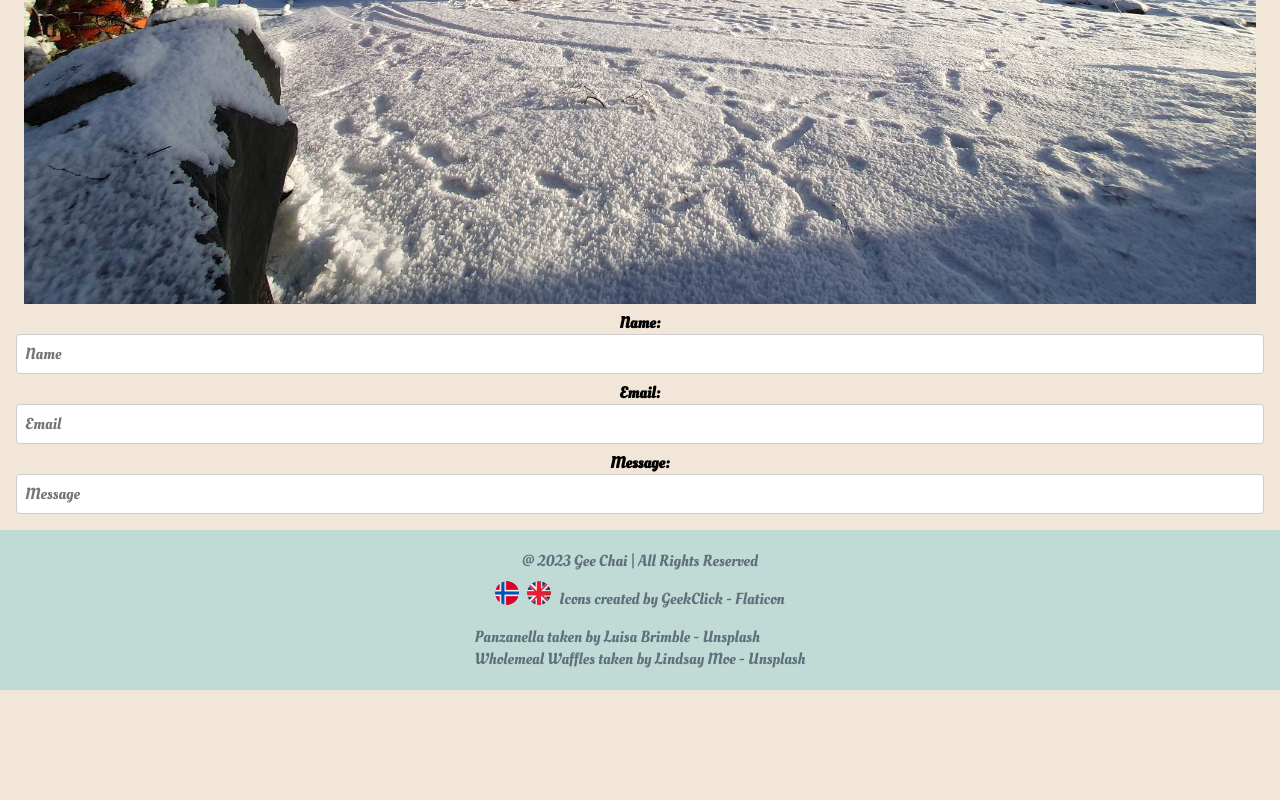
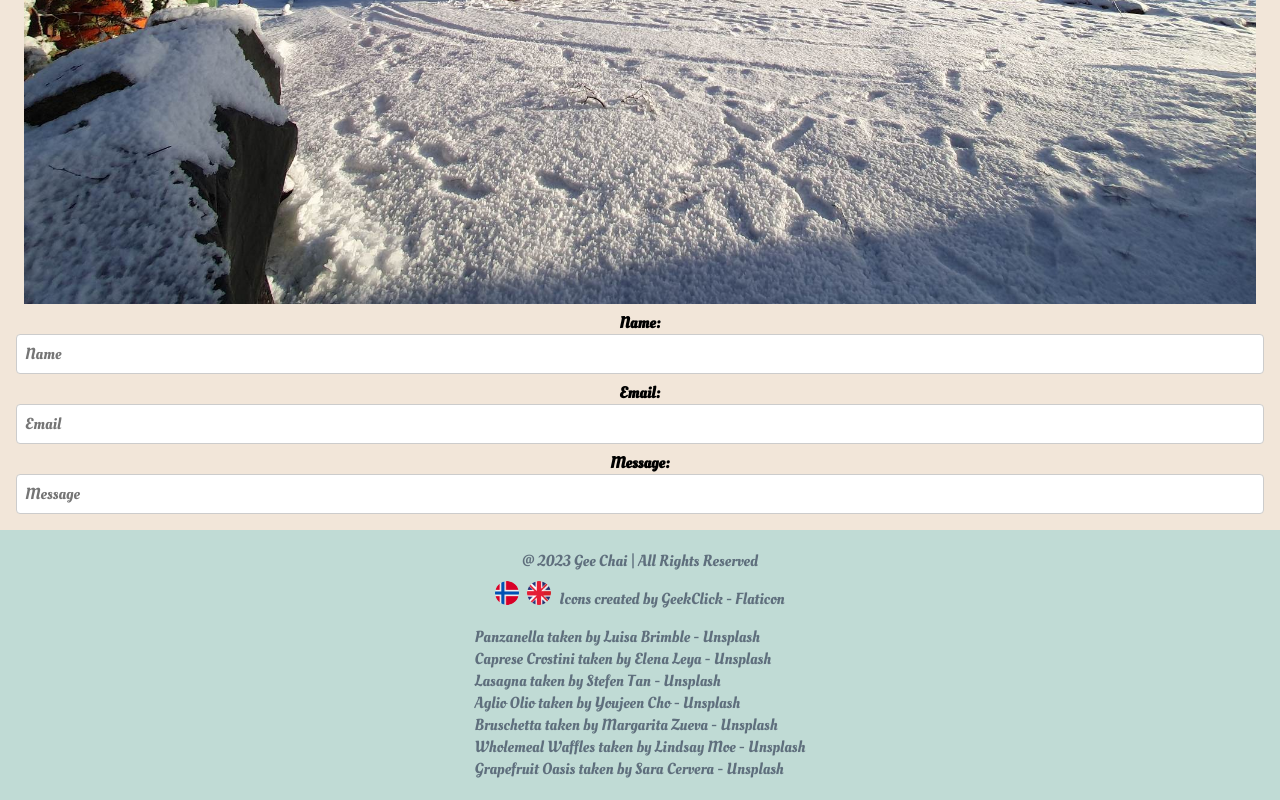
Before and after one commit to FefesG5/aas-nordre-tolerud, a React (Create React App) app: page /contact in a window 1280 px wide. Shown: the part 765-1565 px from the top of the page. Before the commit the page ends 1455 px from the top, so only its background shows below. Built offline with nearby package versions, Linux system fonts and the light colour scheme; a web font is replaced by a local one.

Commit message:
feat: footer attribution texts

```diff
--- /dev/null
+++ b/src/components/Attribution.tsx
@@ -0,0 +1,26 @@
+import "../styles/attribution.css";
+import { useTranslation } from "react-i18next";
+
+interface AttributionProps {
+  href: string;
+  translationKey: string;
+}
+
+export default function Attribution({
+  href,
+  translationKey,
+}: AttributionProps) {
+  const { t } = useTranslation();
+  return (
+    <>
+      <a
+        href={href}
+        className="attribution-link"
+        target="_blank"
+        rel="noopener noreferrer nofollow"
+      >
+        {t(translationKey)}
+      </a>
+    </>
+  );
+}
--- a/src/components/Footer.tsx
+++ b/src/components/Footer.tsx
@@ -2,6 +2,8 @@ import "../styles/footer.css";
 import { useTranslation } from "react-i18next";
 import NorwayIcon from "../images/NorwayIcon.png";
 import UnitedKingdomIcon from "../images/UnitedKingdomIcon.png";
+
+import Attribution from "./Attribution";
 
 function Footer() {
   const { t } = useTranslation();
@@ -31,22 +33,34 @@ function Footer() {
           <p>{t("geekClickIconsAttributionText")}</p>
         </div>
         <div>
-          <a
+          <Attribution
             href="https://unsplash.com/photos/vIm26fn_QKg?utm_source=unsplash&utm_medium=referral&utm_content=creditCopyText"
-            className="attribution-link"
-            target="_blank"
-            rel="noopener noreferrer nofollow"
-          >
-            {t("panzanellaAttributionText")}
-          </a>
-          <a
+            translationKey="panzanellaAttributionText"
+          />
+          <Attribution
+            href="https://unsplash.com/@foodistika?utm_source=unsplash&utm_medium=referral&utm_content=creditCopyText"
+            translationKey="capreseCrostiniAttributionText"
+          />
+          <Attribution
+            href="https://unsplash.com/@stefentan?utm_source=unsplash&utm_medium=referral&utm_content=creditCopyText"
+            translationKey="lasagnaAttributionText"
+          />
+          <Attribution
+            href="https://unsplash.com/@youjeencho?utm_source=unsplash&utm_medium=referral&utm_content=creditCopyText"
+            translationKey="aglioOlioAttributionText"
+          />
+          <Attribution
+            href="https://unsplash.com/@margzu?utm_source=unsplash&utm_medium=referral&utm_content=creditCopyText"
+            translationKey="bruschettaAttributionText"
+          />
+          <Attribution
             href="https://unsplash.com/photos/GJAHkC6UMf0?utm_source=unsplash&utm_medium=referral&utm_content=creditCopyText"
-            className="attribution-link"
-            target="_blank"
-            rel="noopener noreferrer nofollow"
-          >
-            {t("wholemealWafflesAttributionText")}
-          </a>
+            translationKey="wholemealWafflesAttributionText"
+          />
+          <Attribution
+            href="https://unsplash.com/@saracervera?utm_source=unsplash&utm_medium=referral&utm_content=creditCopyText"
+            translationKey="grapefruitOasisAttributionText"
+          />
         </div>
       </div>
     </>
--- a/src/translations/en.json
+++ b/src/translations/en.json
@@ -13,7 +13,12 @@
   "allRightsReserved": "All Rights Reserved",
   "geekClickIconsAttributionText": "Icons created by GeekClick - Flaticon",
   "panzanellaAttributionText": "Panzanella taken by Luisa Brimble - Unsplash",
+  "aglioOlioAttributionText": "Aglio Olio taken by Youjeen Cho - Unsplash",
+  "capreseCrostiniAttributionText": "Caprese Crostini taken by Elena Leya - Unsplash",
+  "lasagnaAttributionText": "Lasagna taken by Stefen Tan - Unsplash",
+  "bruschettaAttributionText": "Bruschetta taken by Margarita Zueva - Unsplash",
   "wholemealWafflesAttributionText": "Wholemeal Waffles taken by Lindsay Moe - Unsplash",
+  "grapefruitOasisAttributionText": "Grapefruit Oasis taken by Sara Cervera - Unsplash",
   "meetIngvarTitle": "Meet Ingvar",
   "about-text-1": "A humble chef with a love for cooking and a great sense of humor. With a desire to create delicious and satisfying meals, Ingvar blends taste, presentation, and quality to create unforgettable culinary experiences. As a local in his hometown, Ingvar is proud to use only the freshest ingredients, ensuring each dish is made with care and attention to detail.",
   "about-text-2": "Join Ingvar for a delightful meal, where humor and deliciousness come together in perfect harmony.",
```
Also changed, not shown: src/styles/attribution.css (added).
